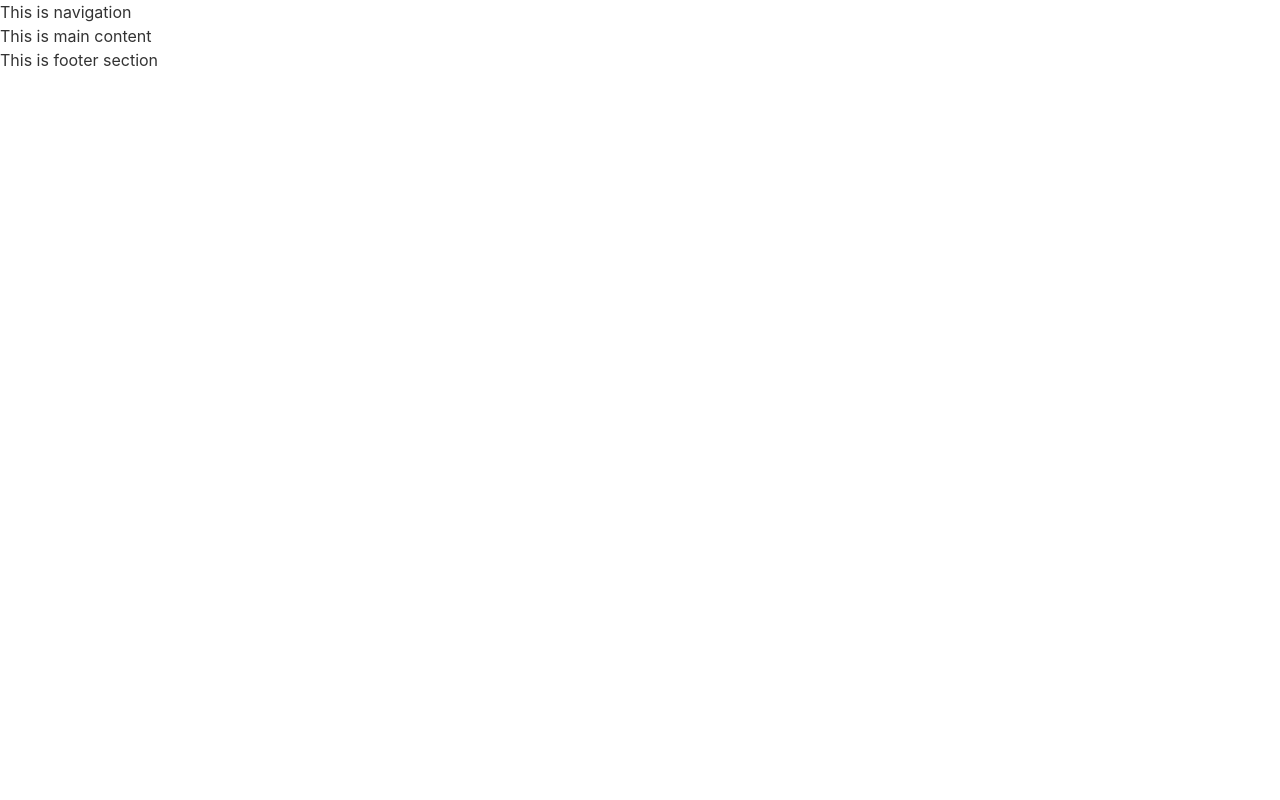
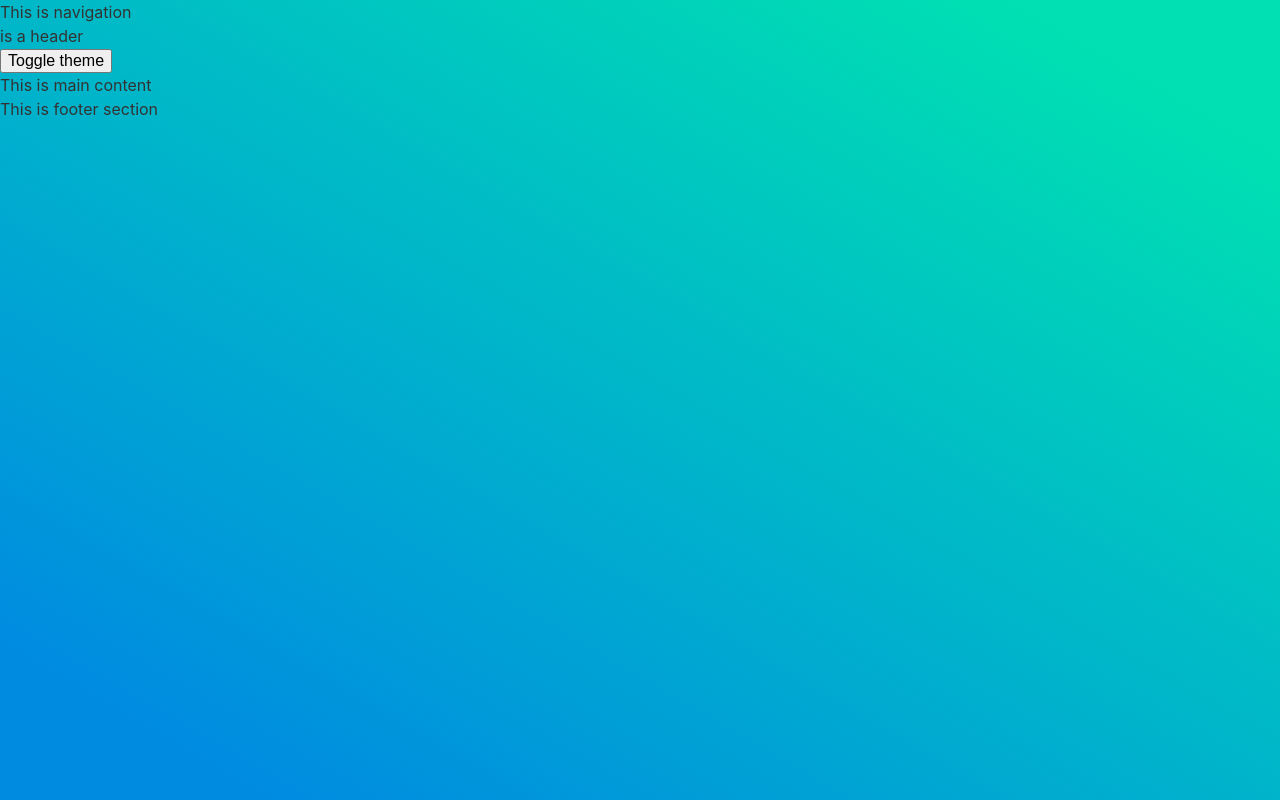
Before and after one commit to safeotc/demo-app, a Next.js app: page / in a window 1280 px wide. Built offline with nearby package versions, Linux system fonts and the light colour scheme.

Commit message:
adds theming

```diff
--- /dev/null
+++ b/components/background.tsx
@@ -0,0 +1,7 @@
+import React from 'react';
+
+const Background: React.FC = ({ children }) => {
+    return <div className="c-background">{children}</div>;
+};
+
+export default Background;
--- /dev/null
+++ b/components/theme.tsx
@@ -0,0 +1,23 @@
+import React from 'react';
+import useTheme, { ThemeToggler } from './useTheme';
+import cn from 'classnames';
+
+export const ThemeContext = React.createContext<ThemeToggler>(() => {});
+
+const Theme: React.FC = ({ children }) => {
+    const { isThemeInitialized, theme, toggleTheme } = useTheme();
+
+    if (!isThemeInitialized) {
+        return null;
+    }
+
+    const themeClasses = cn('g-theme', { 'g-theme--dark': theme === 'dark' });
+
+    return (
+        <ThemeContext.Provider value={toggleTheme}>
+            <div className={themeClasses}>{children}</div>
+        </ThemeContext.Provider>
+    );
+};
+
+export default Theme;
--- /dev/null
+++ b/components/useTheme.ts
@@ -0,0 +1,59 @@
+import { useCallback, useEffect, useMemo, useState } from 'react';
+
+const LOCAL_STORAGE_THEME_KEY = 'theme';
+const LOCAL_STORAGE_THEME_VALUE_ALT = 'theme_alt';
+
+type Theme = 'light' | 'dark';
+export type ThemeToggler = () => void;
+
+const isAltThemeOn = () => localStorage.getItem(LOCAL_STORAGE_THEME_KEY) === LOCAL_STORAGE_THEME_VALUE_ALT;
+
+const toggleAltThemeInLocalStorage = () => {
+    const isAltThemeActive = isAltThemeOn() ? true : false;
+    isAltThemeActive && localStorage.removeItem(LOCAL_STORAGE_THEME_KEY);
+    !isAltThemeActive && localStorage.setItem(LOCAL_STORAGE_THEME_KEY, LOCAL_STORAGE_THEME_VALUE_ALT);
+};
+
+interface ThemeData {
+    isThemeInitialized: boolean;
+    theme: Theme;
+    toggleTheme: ThemeToggler;
+}
+
+const useTheme = (): ThemeData => {
+    const [isThemeInitialized, setIsThemeInitialized] = useState(false);
+    const [theme, setTheme] = useState<Theme>('light');
+
+    useEffect(() => {
+        const darkModeMatcher = window.matchMedia('(prefers-color-scheme: dark)');
+
+        const isAltThemeActive = isAltThemeOn() ? true : false;
+        const isOsDarkModeOn = darkModeMatcher.matches;
+        const theme = (!isOsDarkModeOn && isAltThemeActive) || (isOsDarkModeOn && !isAltThemeActive) ? 'dark' : 'light';
+        setTheme(theme);
+        setIsThemeInitialized(true);
+
+        darkModeMatcher.addEventListener('change', toggleAltThemeInLocalStorage);
+        return () => {
+            darkModeMatcher.removeEventListener('change', toggleAltThemeInLocalStorage);
+        };
+    }, [setTheme, setIsThemeInitialized]);
+
+    const toggleTheme = useCallback(() => {
+        toggleAltThemeInLocalStorage();
+        setTheme((t) => (t === 'light' ? 'dark' : 'light'));
+    }, [setTheme]);
+
+    const themeData: ThemeData = useMemo(
+        () => ({
+            isThemeInitialized,
+            theme,
+            toggleTheme,
+        }),
+        [isThemeInitialized, theme, toggleTheme]
+    );
+
+    return themeData;
+};
+
+export default useTheme;
--- a/package.json
+++ b/package.json
@@ -16,6 +16,7 @@
   },
   "devDependencies": {
     "@types/react": "17.0.27",
+    "classnames": "^2.3.1",
     "eslint": "7.32.0",
     "eslint-config-next": "11.1.2",
     "inuitcss": "^6.0.0",
--- a/pages/index.tsx
+++ b/pages/index.tsx
@@ -1,11 +1,12 @@
 import React from 'react';
 import type { NextPage } from 'next';
 import Head from 'next/head';
-import Header from '../sections/header';
 import Main from '../sections/main';
 import Footer from '../sections/footer';
-import Layout from '../sections/layout';
 import Nav from '../sections/nav';
+import Theme from '../components/theme';
+import Background from '../components/background';
+import Header from '../sections/header';
 
 const Home: NextPage = () => {
     return (
@@ -14,11 +15,14 @@ const Home: NextPage = () => {
                 <title>SafeOTC demo</title>
             </Head>
 
-            <Layout>
-                <Nav></Nav>
-                <Main />
-                <Footer />
-            </Layout>
+            <Theme>
+                <Background>
+                    <Nav />
+                    <Header />
+                    <Main />
+                    <Footer />
+                </Background>
+            </Theme>
         </>
     );
 };
--- a/sections/header.tsx
+++ b/sections/header.tsx
@@ -1,7 +1,17 @@
-import React from 'react';
+import React, { useContext } from 'react';
+import { ThemeContext } from '../components/theme';
 
 const Header: React.FC = () => {
-    return <header>is a header</header>;
+    const toggleTheme = useContext(ThemeContext);
+
+    return (
+        <header>
+            is a header{' '}
+            <div>
+                <button onClick={toggleTheme}>Toggle theme</button>
+            </div>
+        </header>
+    );
 };
 
 export default Header;
--- a/sections/layout.tsx
+++ /dev/null
@@ -1,11 +0,0 @@
-import React from 'react';
-
-const Layout: React.FC = ({ children }) => {
-    return (
-        <div className="o-content">
-            <div className="o-content__background">{children}</div>
-        </div>
-    );
-};
-
-export default Layout;
--- /dev/null
+++ b/styles/components/_components.background.scss
@@ -0,0 +1,23 @@
+.c-background {
+  height: 100vh;
+  overflow: visible;
+  position: relative;
+  background: linear-gradient(
+    30deg,
+    #{transparentize($color-primary, 0)} 10%,
+    #{transparentize($color-secondary, 0)} 90%
+  );
+  @include theme-transition(background-color);
+
+  &:before {
+    z-index: -1;
+    position: absolute;
+    content: "";
+    top: 0;
+    left: 0;
+    width: 100%;
+    height: 100%;
+    background: var(--color-secondary);
+    @include theme-transition(background-color);
+  }
+}
--- a/styles/generic/_generic.theme.scss
+++ b/styles/generic/_generic.theme.scss
@@ -2,6 +2,12 @@
   @include theme-vars($light-theme);
 }
 
-.g-theme-dark {
+.g-theme {
+  @include theme-transition(color);
+}
+
+.g-theme--dark {
   @include theme-vars($dark-theme);
+  // some properties need to be overriden since they're originaly set on html element
+  color: var(--font-color);
 }
--- a/styles/main.scss
+++ b/styles/main.scss
@@ -23,8 +23,6 @@
 @import "elements/elements.tables";
 
 // OBJECTS
-//
-// Uncomment and add to this section as necessary.
 // @import "objects/objects.wrapper";
 // @import "objects/objects.layout";
 // @import "objects/objects.media";
@@ -40,9 +38,8 @@
 @import "objects/objects.container";
 
 // COMPONENTS
-//
-// Build and include your project’s UI components here.
 // @import "components/example.components.buttons";
+@import "components/components.background";
 
 // UTILITIES
 @import "utilities/utilities.clearfix";
--- a/styles/settings/_settings.global.scss
+++ b/styles/settings/_settings.global.scss
@@ -16,13 +16,13 @@ $container-lr-padding: $inuit-global-spacing-unit;
 $container-max-width: map-get($mq-breakpoints, xxl);
 
 $light-theme: (
-  font-color: #333,
-  color-primary: white,
-  color-secondary: grey,
+  font-color: #333333,
+  color-primary: #ffffff,
+  color-secondary: #f5f5f5,
 );
 
 $dark-theme: (
-  font-color: #fff,
+  font-color: #ffffff,
   color-primary: grey,
   color-secondary: black,
 );
--- a/styles/tools/_tools.theme.scss
+++ b/styles/tools/_tools.theme.scss
@@ -1,5 +1,21 @@
 @mixin theme-vars($theme-map) {
   --font-color: #{map-get($theme-map, font-color)};
-  --primary-color: #{map-get($theme-map, color-primary)};
-  --secondary-color: #{map-get($theme-map, color-secondary)};
+  --color-primary: #{map-get($theme-map, color-primary)};
+  --color-secondary: #{map-get($theme-map, color-secondary)};
 }
+
+@function get-theme-transition($properties) {
+  $transition-property: "";
+  @each $property in $properties {
+    $transition-property: $transition-property +
+      if(str-length($transition-property) > 0, ", ", "") +
+      #{$property
+      100ms
+      linear};
+  }
+  @return unquote($transition-property);
+}
+
+@mixin theme-transition($properties) {
+  transition: get-theme-transition($properties);
+}
```
Also changed, not shown: 1 other file (tests, documents, lock files or other folders).
